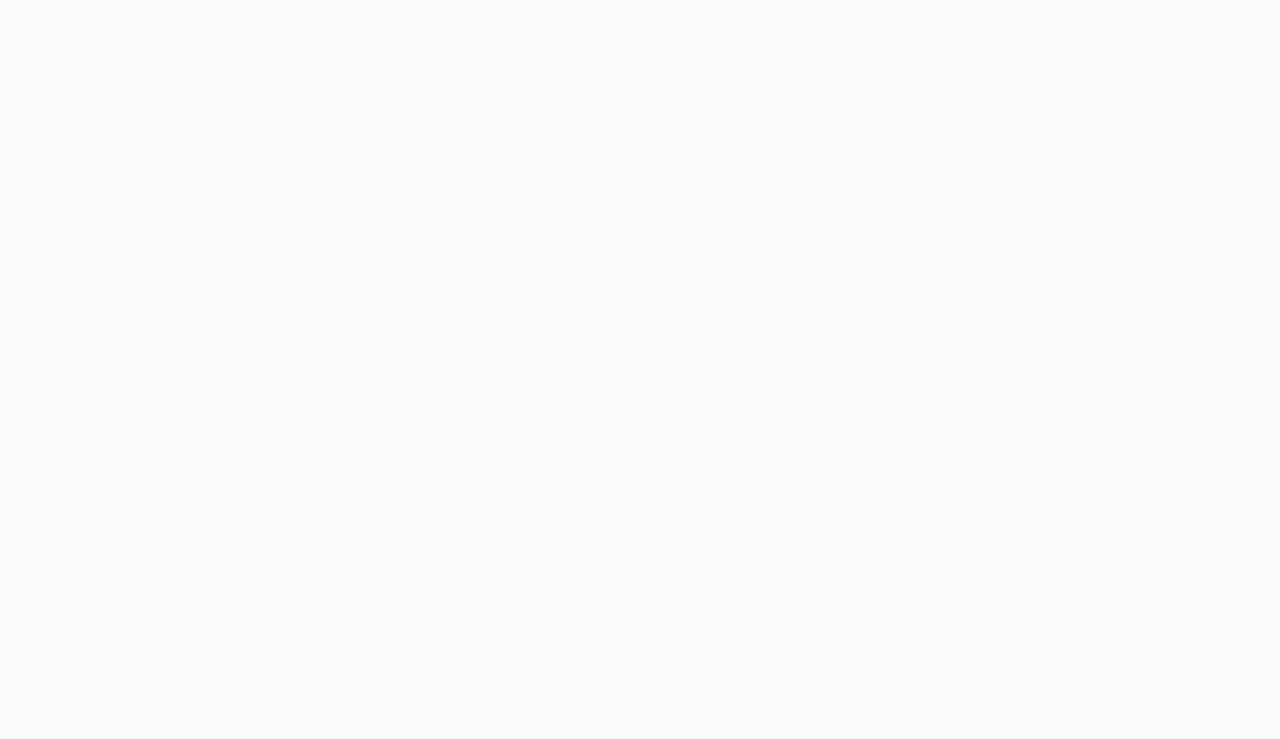
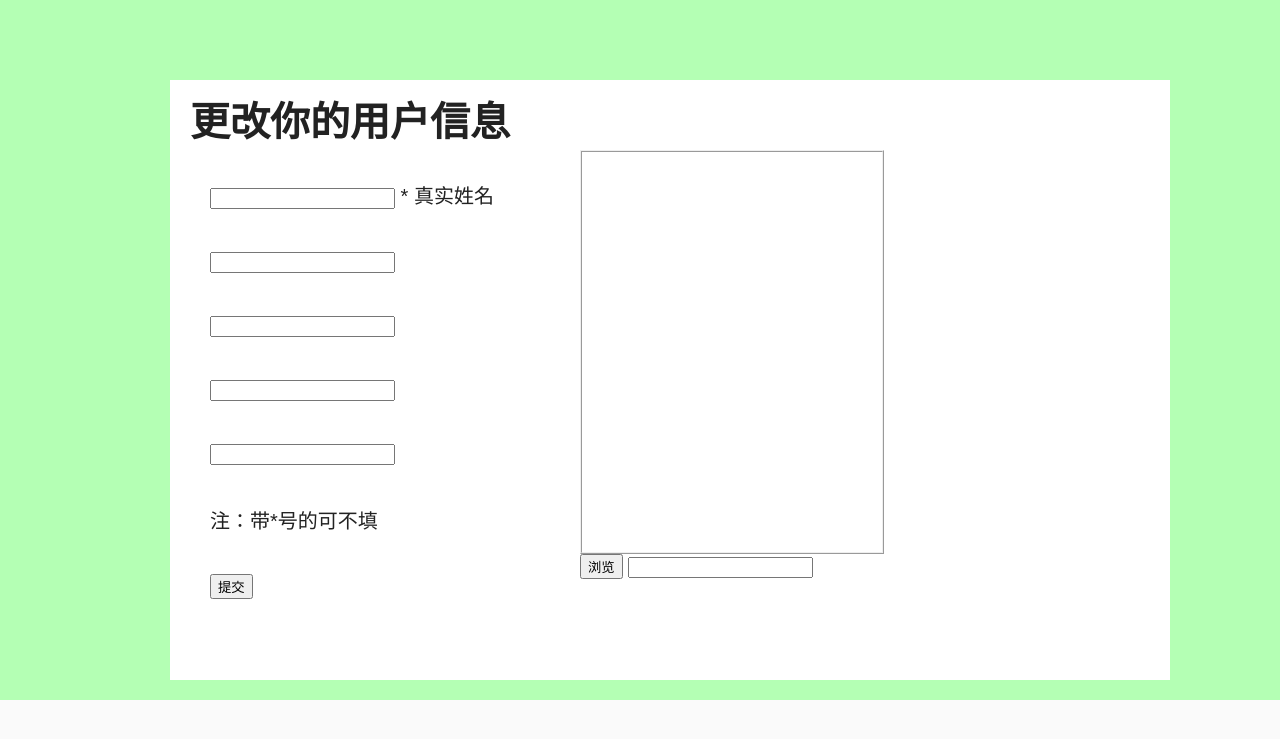
Before and after one commit to NJUOPEN/Portal-BBS, a PHP site: page /infomation.html in a window 1280 px wide. Before the commit the part shown is empty. Shown: the top 739 px of the page. Run offline with PHP 8.4, Linux system fonts and the light colour scheme.

Commit message:
效率好低啊=，=

```diff
--- a/网页样式/newOpen/JS/js-newOpen.js
+++ b/网页样式/newOpen/JS/js-newOpen.js
@@ -2,7 +2,7 @@
 function login_then(){             //登陆
      var loginName = document.getElementById("login-name").value;
 	 var loginPassword = document.getElementById("login-password").value;
-	 if(loginName=="123"&&loginPassword=="123456"){
+	 if(/*loginName=="NJUOPEN"&&loginPassword=="123456"*/true){
 	     document.getElementById("login-field-1").style.display = "none";
 	     document.getElementById("login-field-2").style.display = "block";
 	 }
@@ -13,7 +13,9 @@ function login_then(){             //登陆
 
 function logout_then(){          //登出
     document.getElementById("login-field-1").style.display="block";
-	document.getElementById("login-field-2").style.display="none";
+    document.getElementById("login-field-2").style.display = "none";
+    document.getElementById("login-name").value = "";
+    document.getElementById("login-password").value = "";
 }
 
 function click(i){
--- a/网页样式/newOpen/css/stylesheet-infomation.css
+++ b/网页样式/newOpen/css/stylesheet-infomation.css
@@ -1,3 +1,57 @@
 body {
     background-color:rgb(180,255,180);
+    height:700px;
 }
+
+
+
+.info-body-field {
+    height:600px;
+    width:1000px;
+    background-color:white;
+    position:relative;
+    left:170px;
+    top:80px;
+}
+
+
+
+.info-welcome-words {
+    height:60px;
+    position:relative;
+    left:20px;
+    top:10px;
+    display:block;
+}
+
+.text-info-field {
+    width:400px;
+    height:540px;
+    float:left;
+}
+
+.pic-info-field {
+    width:600px;
+    height:540px;
+    float:right;
+}
+
+.pic-input-field {
+    float:left;
+    width:300px;
+    height:520px;
+    margin:10px;
+
+}
+
+
+.pic-input-frame {
+    width:300px;
+    height:400px;
+    border: 2px ridge;
+}
+
+
+.info-form-list {
+    margin:40px;
+}
--- a/网页样式/newOpen/infomation.html
+++ b/网页样式/newOpen/infomation.html
@@ -10,7 +10,68 @@
 
 </head>
 <body>
+    <div class="info-body-field">
+        <h1 class="info-welcome-words">
+            更改你的用户信息
+        </h1>
+        <div class="text-info-field">
+            <form>
+                <ul>
+                    <li class="info-form-list">
+                        <input />
+                        <span>* 真实姓名</span>
+                    </li>
+                    <li class ="info-form-list">
+                        <input />
 
+                    </li>
+                    <li class ="info-form-list">
+                        <input />
+
+                    </li>
+                    <li class="info-form-list">
+                        <input />
+
+                    </li>
+                    <li class="info-form-list">
+                        <input />
+
+                    </li>
+                    <li class="info-form-list">
+                        <span>
+                            注：带*号的可不填
+                        </span>
+                    </li>
+                    <li class="info-form-list">
+                        <input type="submit" value="提交"/>
+
+                    </li>
+                </ul>
+            </form>
+        </div>
+
+        <div class="pic-info-field">
+            <div class="pic-input-field">
+                <div class="pic-input-frame">
+
+                </div>
+                <form>
+                    <input type="submit" value="浏览" />
+                    <input />
+                </form>
+            </div>
+
+            <div >
+                <ul>
+                    <li>
+
+                    </li>
+                </ul>
+            </div>
+
+        </div>
+
+    </div>
 
 
 
--- a/网页样式/newOpen/newSinglePost.html
+++ b/网页样式/newOpen/newSinglePost.html
@@ -3,7 +3,7 @@
 <html lang="en" xmlns="http://www.w3.org/1999/xhtml">
 <head>
     <meta charset="utf-8" />
-    <title>POST NAME</title>
+    <title>第一个帖子</title>
 
     <link rel="stylesheet" href="./css/stylesheet-general.css" type="text/css">
     <link rel="stylesheet" href="./css/stylesheet-newSinglePost.css" type="text/css">
```
Also changed, not shown: 网页样式/newOpen/css/stylesheet-newOpen.css (+32 -3 lines), 网页样式/newOpen/newOPEN.html (+19 -4 lines), 网页样式/newOpen/img/headPicture-1.jpg (added).
